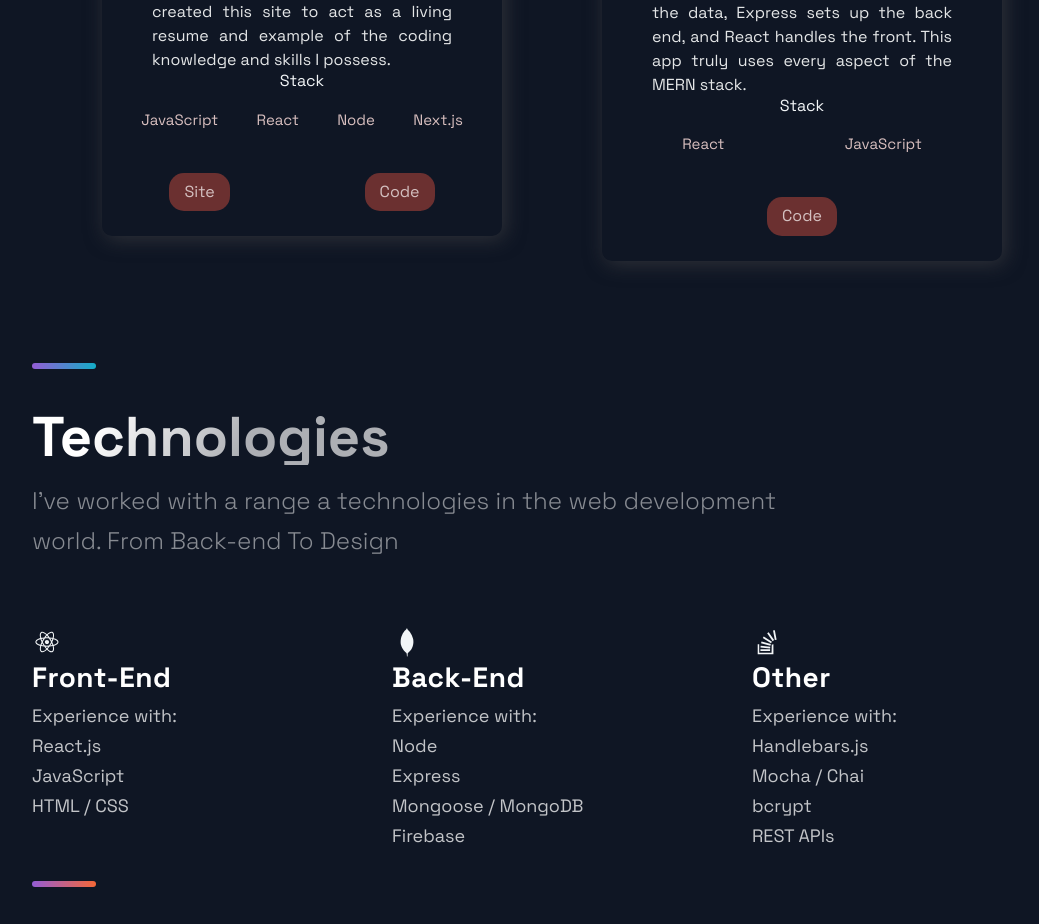
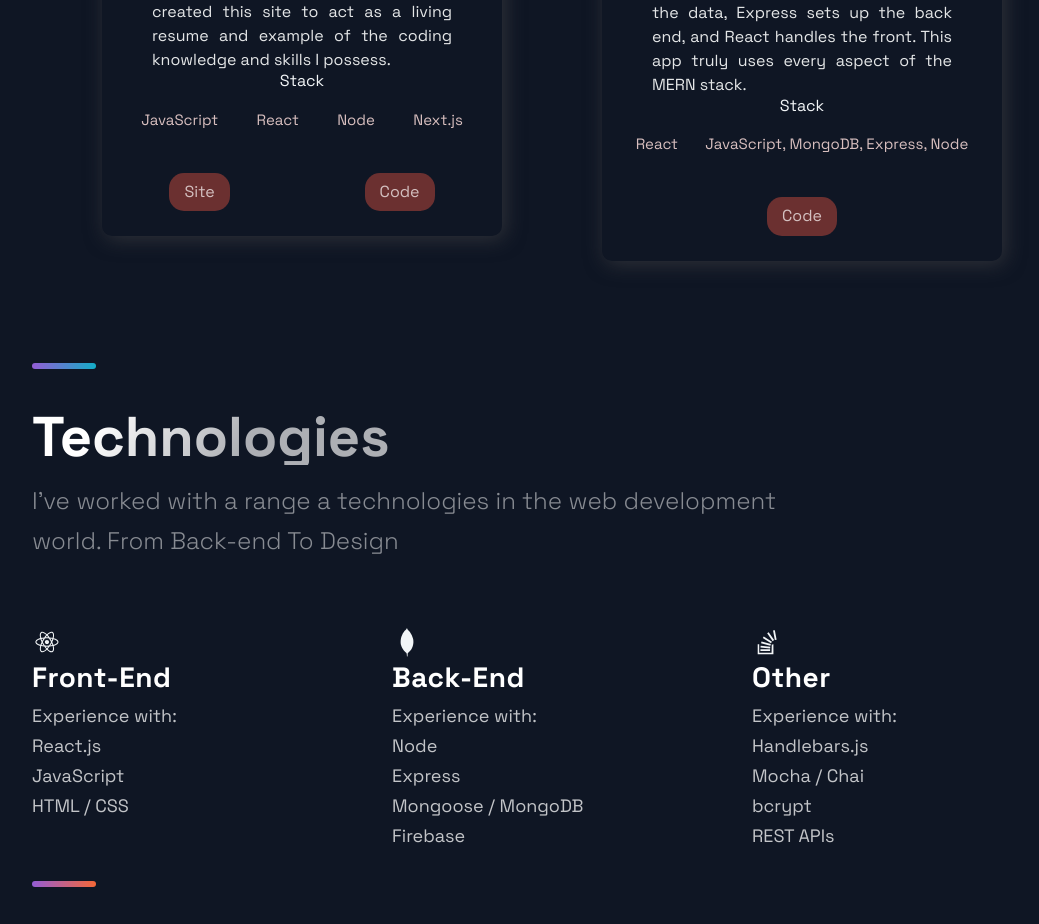
Before and after one commit to ebssgd/Portfolio, a Next.js app: page / in a window 1280 px wide. Shown: the part 1223-2147 px from the top of the page, without its empty margins (88-1127 px from the left). Built offline with nearby package versions, Linux system fonts and the light colour scheme.

Commit message:
Small edits

```diff
--- a/src/constants/constants.js
+++ b/src/constants/constants.js
@@ -6,7 +6,7 @@
     image: "/images/portfolio.png",
     tags: ["JavaScript", "React", "Node", "Next.js"],
     code: "https://github.com/ebssgd/Portfolio",
-    visit: "https://google.com", //Put my site here: bryanebert.com
+    visit: "https://bryanebert.com", //Put my site here: bryanebert.com
     id: 0,
   },
   {
@@ -14,7 +14,7 @@
     description:
       "A fully functional CRUD app, I created this as a final project for my MERN stack certification. MongoDB stores the data, Express sets up the back end, and React handles the front. This app truly uses every aspect of the MERN stack. ",
     image: "/images/StarWars.jpg",
-    tags: ["React", "JavaScript"],
+    tags: ["React", "JavaScript, MongoDB, Express, Node"],
     code: "https://github.com/ebssgd/finalProject",
     id: 1,
   },
```
